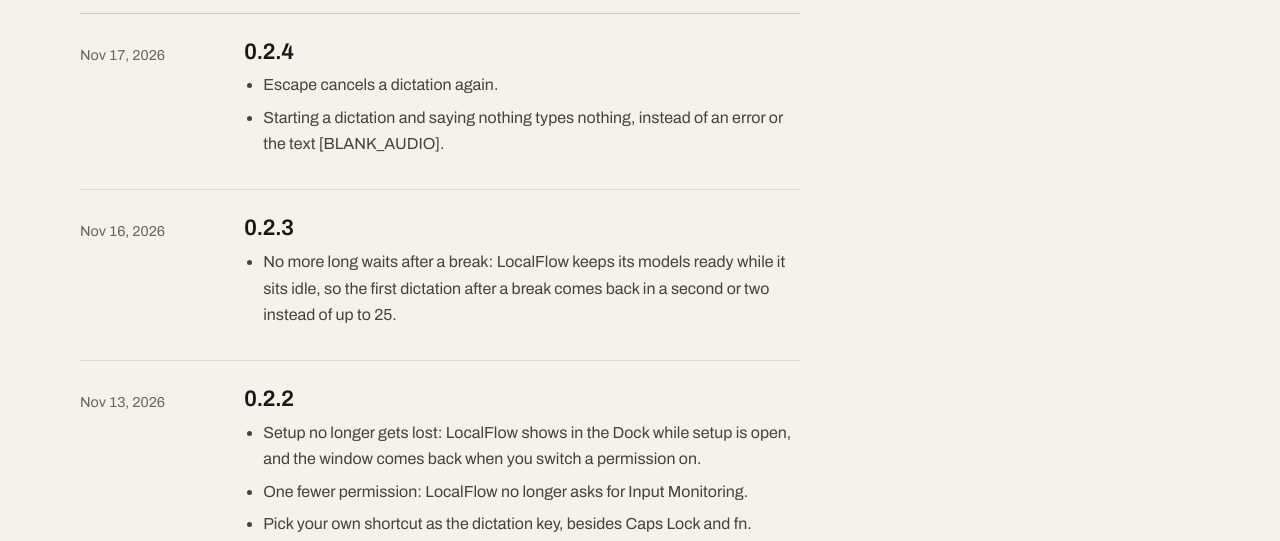
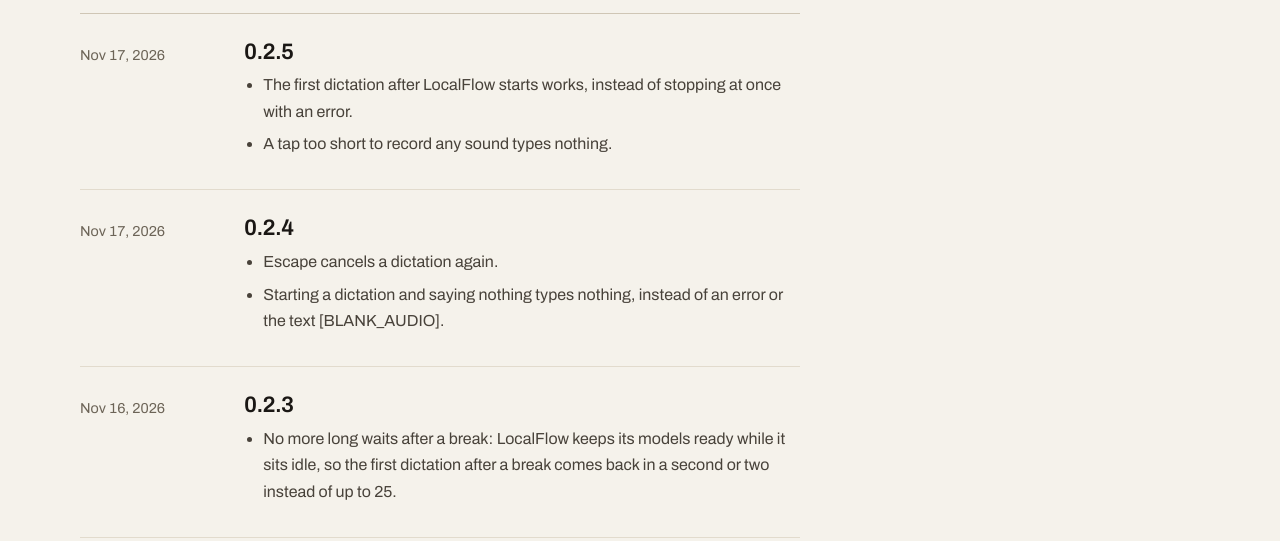
Before and after one commit to Ryan-Loofy/localflow-app, a plain HTML site: page changelog.html in a window 1280 px wide. Shown: the part 218-759 px from the top of the page. Drawn offline with Linux system fonts and the light colour scheme.

Commit message:
0.2.5: the first tap after launch works
Co-Authored-By: Claude Opus 5.5 <noreply@anthropic.com>

```diff
--- a/changelog.html
+++ b/changelog.html
@@ -25,6 +25,16 @@
 <section class="page"><div class="wrap">
   <h1>Changelog</h1>
   <div class="log">
+    <article>
+      <time datetime="2026-11-17">Nov 17, 2026</time>
+      <div>
+        <h2>0.2.5</h2>
+        <ul>
+          <li>The first dictation after LocalFlow starts works, instead of stopping at once with an error.</li>
+          <li>A tap too short to record any sound types nothing.</li>
+        </ul>
+      </div>
+    </article>
     <article>
       <time datetime="2026-11-17">Nov 17, 2026</time>
       <div>
```
Also changed, not shown: download.html (+1 -1 lines).
